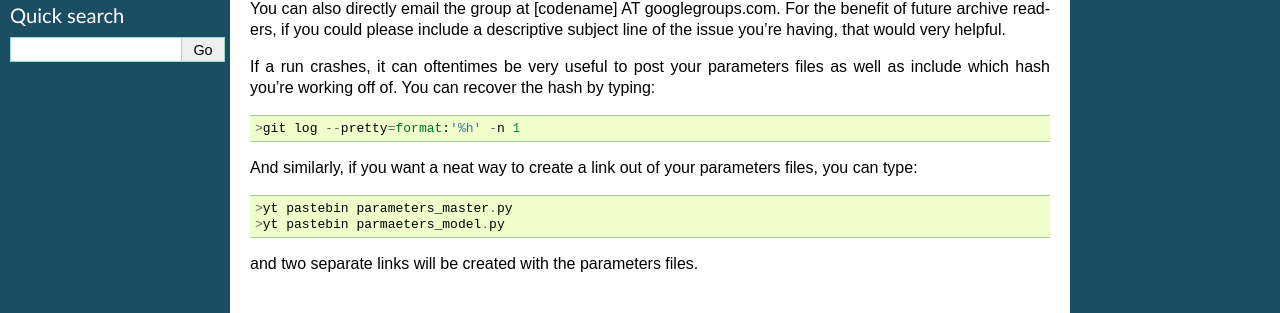
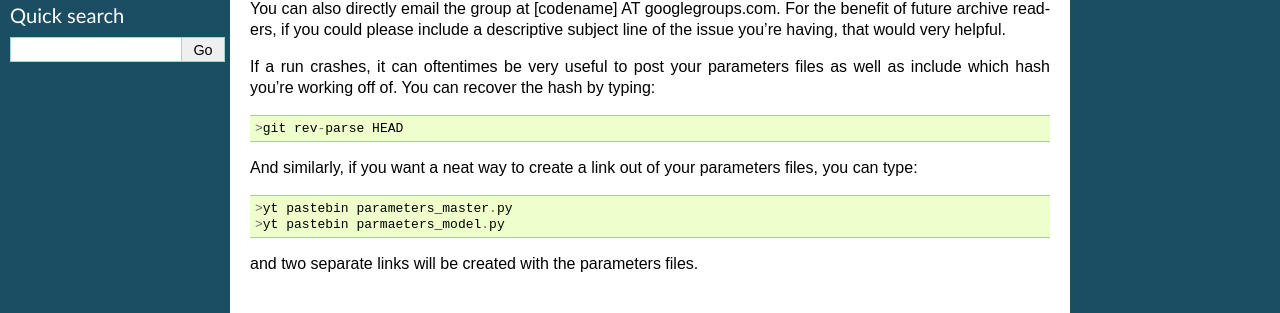
Before and after one commit to dnarayanan/powderday, a Sphinx documentation site: the page built from docs/getting_help.rst, in a window 1280 px wide. Shown: the part 171-484 px from the top of the page. Built offline with Sphinx 7.4.7, drawn with Linux system fonts in a browser that asks for light colours.

Commit message:
Update to getting_help.rst
Added git way to find hash the user is currently working on.

```diff
--- a/docs/getting_help.rst
+++ b/docs/getting_help.rst
@@ -16,7 +16,7 @@ If a run crashes, it can oftentimes be very useful to post your
 parameters files as well as include which hash you're working off of.
 You can recover the hash by typing::
 
-  >git log --pretty=format:'%h' -n 1
+  >git rev-parse HEAD
 
 And similarly, if you want a neat way to create a link out of your
 parameters files, you can type::
```
